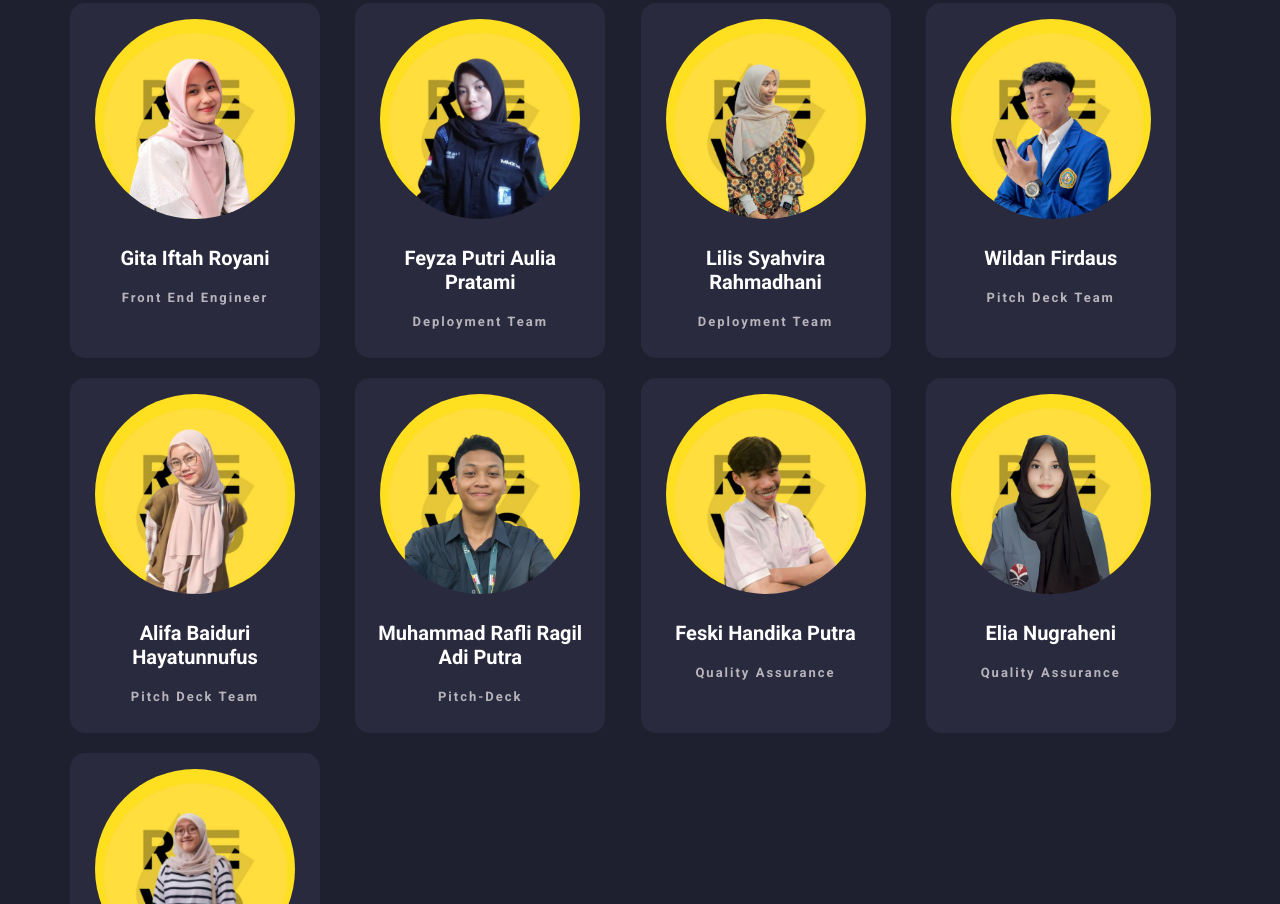
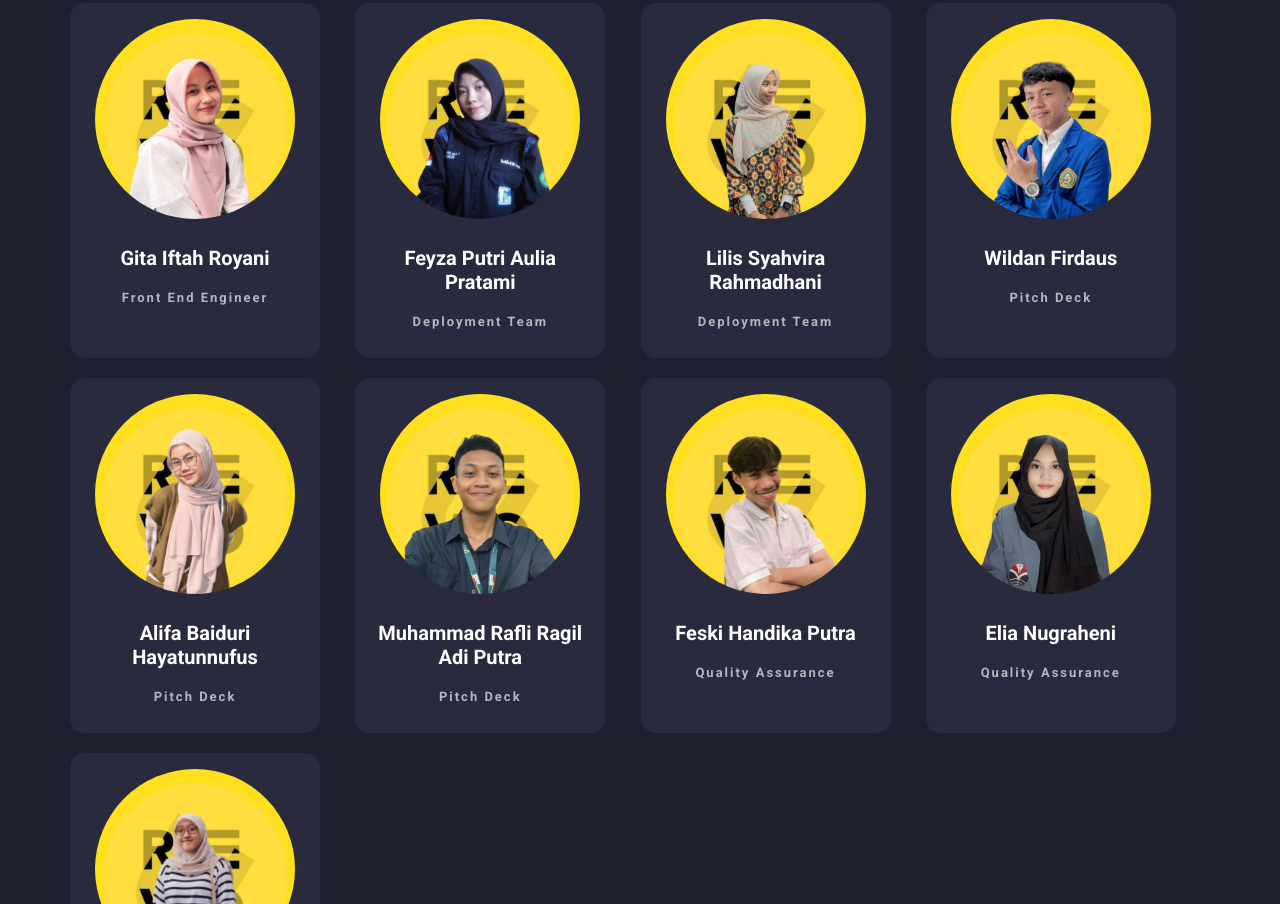
Before and after one commit to Kampus-Merdeka-Software-Engineering/km-feb24-semarang-4, a website: page team.html in a window 1280 px wide. Shown: the part 556-1460 px from the top of the page. Drawn offline with nearby package versions, Linux system fonts and the light colour scheme.

Commit message:
perubahan nama role pada tabel team

```diff
--- a/team.html
+++ b/team.html
@@ -70,7 +70,7 @@
         <div class="box">
           <img src="assets/img/WILDAN.png">
           <h3>Wildan Firdaus</h3>
-          <h5>Pitch Deck Team</h5>
+          <h5>Pitch Deck</h5>
         </div>
       </div>
 
@@ -78,13 +78,13 @@
         <div class="box">
           <img src="assets/img/ALIFA.png">
           <h3>Alifa Baiduri Hayatunnufus</h3>
-          <h5>Pitch Deck Team</h5>
+          <h5>Pitch Deck</h5>
         </div>
 
         <div class="box">
           <img src="assets/img/RAFLY.png">
           <h3>Muhammad Rafli Ragil Adi Putra</h3>
-          <h5>Pitch-Deck</h5>
+          <h5>Pitch Deck</h5>
         </div>
 
         <div class="box">
```
